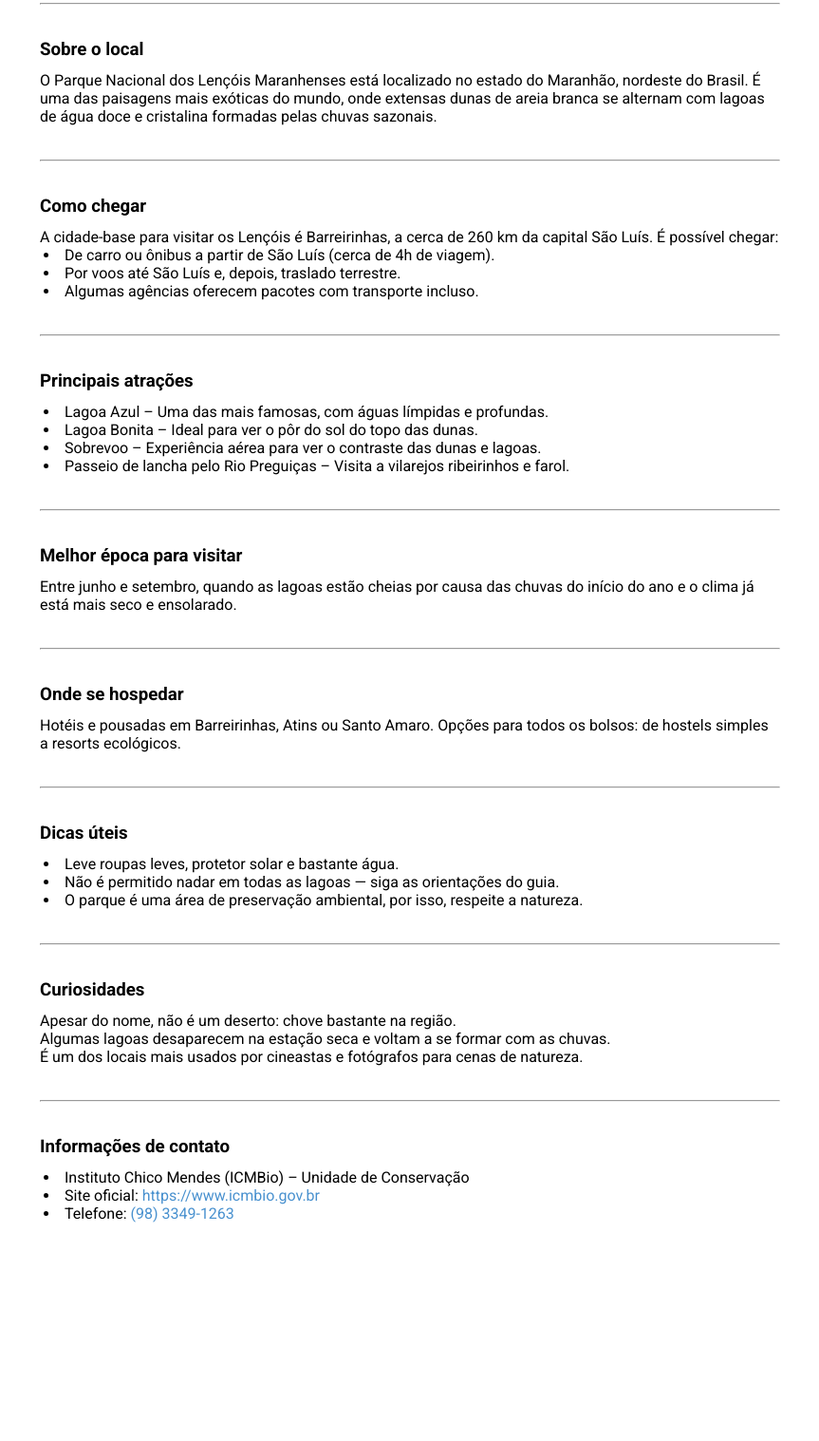
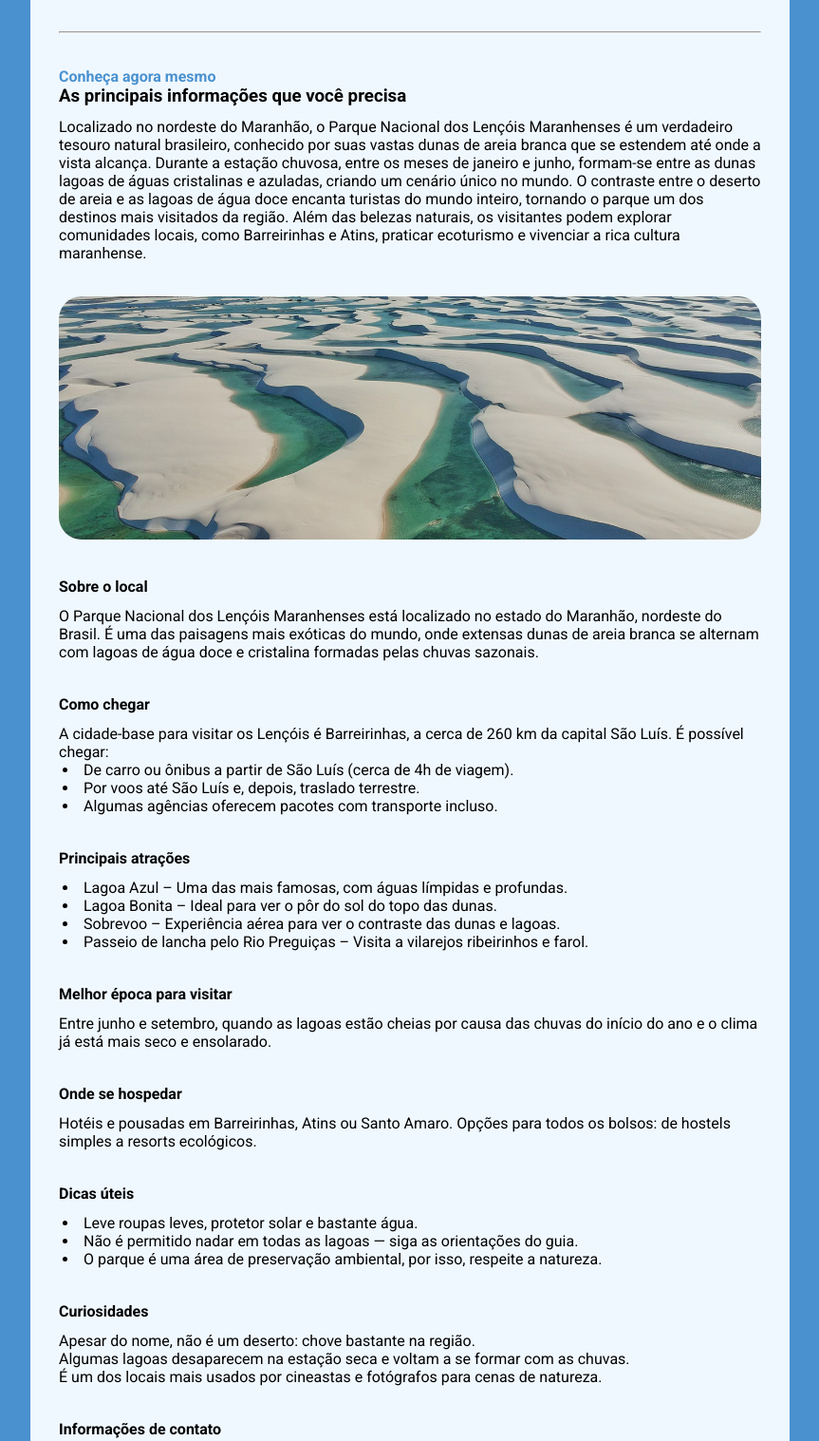
Before and after one commit to nicchonsanchez/projeto-lp-local-turistico, a plain HTML site: page index.html in a window 1280 px wide. Shown: the part 786-2303 px from the top of the page at 95% size, without its empty margins (208-1071 px from the left). Before the commit the page ends 2118 px from the top, so only its background shows below. Drawn offline with Linux system fonts and the light colour scheme.

Commit message:
Bg body e ajustes no CSS

```diff
--- a/index.html
+++ b/index.html
@@ -18,7 +18,7 @@
 </head>
 
 <body>
-
+    <img src="./assets/section-parque-nacional-dos-lencois.jpg" alt="Praia" class="bg">
     <main>
         <header>
             <h2>Belezas naturais do Maranhão que encantam o mundo</h2>
@@ -32,19 +32,25 @@
                 </figcaption>
             </figure>
         </header>
+
         <hr>
 
         <section>
-            <h3>Sobre o local</h3>
+            <h2>Conheça agora mesmo</h3>
+            <h3>As principais informações que você precisa</h3>
+            <p>Localizado no nordeste do Maranhão, o Parque Nacional dos Lençóis Maranhenses é um verdadeiro tesouro natural brasileiro, conhecido por suas vastas dunas de areia branca que se estendem até onde a vista alcança. Durante a estação chuvosa, entre os meses de janeiro e junho, formam-se entre as dunas lagoas de águas cristalinas e azuladas, criando um cenário único no mundo. O contraste entre o deserto de areia e as lagoas de água doce encanta turistas do mundo inteiro, tornando o parque um dos destinos mais visitados da região. Além das belezas naturais, os visitantes podem explorar comunidades locais, como Barreirinhas e Atins, praticar ecoturismo e vivenciar a rica cultura maranhense.</p>
+            <img src="./assets/section-parque-nacional-dos-lencois.jpg" alt="">
+        </section>
+
+        <section>
+            <h4>Sobre o local</h4>
             <p>O Parque Nacional dos Lençóis Maranhenses está localizado no estado do Maranhão, nordeste do Brasil. É
                 uma das paisagens mais exóticas do mundo, onde extensas dunas de areia branca se alternam com lagoas de
                 água doce e cristalina formadas pelas chuvas sazonais.</p>
         </section>
 
-        <hr>
-
         <section>
-            <h3>Como chegar</h3>
+            <h4>Como chegar</h4>
 
             <ul>
                 <p>A cidade-base para visitar os Lençóis é Barreirinhas, a cerca de 260 km da capital São Luís. É
@@ -55,10 +61,8 @@
             </ul>
         </section>
 
-        <hr>
-
         <section>
-            <h3>Principais atrações</h3>
+            <h4>Principais atrações</h4>
             <ul>
                 <li>Lagoa Azul – Uma das mais famosas, com águas límpidas e profundas.</li>
                 <li>Lagoa Bonita – Ideal para ver o pôr do sol do topo das dunas.</li>
@@ -67,26 +71,20 @@
             </ul>
         </section>
 
-        <hr>
-
         <section>
-            <h3>Melhor época para visitar</h3>
+            <h4>Melhor época para visitar</h4>
             <p>Entre junho e setembro, quando as lagoas estão cheias por causa das chuvas do início do ano e o clima já
             está mais seco e ensolarado.</p>
         </section>
 
-        <hr>
-
         <section>
-            <h3>Onde se hospedar</h3>
+            <h4>Onde se hospedar</h4>
             <p>Hotéis e pousadas em Barreirinhas, Atins ou Santo Amaro.
             Opções para todos os bolsos: de hostels simples a resorts ecológicos.</p>
         </section>
 
-        <hr>
-
         <section>
-            <h3>Dicas úteis</h3>
+            <h4>Dicas úteis</h4>
             <ul>
                 <li>Leve roupas leves, protetor solar e bastante água.</li>
                 <li>Não é permitido nadar em todas as lagoas — siga as orientações do guia.</li>
@@ -94,10 +92,8 @@
             </ul>
         </section>
 
-        <hr>
-
         <section>
-            <h3>Curiosidades</h3>
+            <h4>Curiosidades</h4>
             <p>Apesar do nome, não é um deserto: chove bastante na região.
             <br>
             Algumas lagoas desaparecem na estação seca e voltam a se formar com as chuvas.
@@ -105,10 +101,8 @@
             É um dos locais mais usados por cineastas e fotógrafos para cenas de natureza.</p>
         </section>
 
-        <hr>
-
         <section>
-            <h3>Informações de contato</h3>
+            <h4>Informações de contato</h4>
             <ul>
                 <li>Instituto Chico Mendes (ICMBio) – Unidade de Conservação</li>
                 <li>Site oficial: <a href="https://www.icmbio.gov.br" target="_blank">https://www.icmbio.gov.br</a></li>
--- a/style.css
+++ b/style.css
@@ -18,30 +18,49 @@ a {
     color: var(--cor-destaque);
 }
 
+h2 {
+    color: var(--cor-destaque);
+    font-size: 1rem;
+}
+
+img{
+    border-radius: 24px;
+    max-width: 100%;
+    width: 100%;
+    max-height: 60vw;
+    object-fit: cover;
+}
+img.bg{
+    border-radius: 0;
+}
+
+
+body {
+    background-color: var(--cor-destaque);
+
+    & img.bg{
+        opacity: 0.6;
+        z-index: -1;
+        position: fixed;
+        inset: 0;
+    }
+}
+
 main{
     max-width: 800px;
     height: auto;
     margin: 45px auto;
-    padding: 0 10px;
+    padding: 60px 30px;
+    background-color: aliceblue;
+    border-radius: 34px;
 
     & header {
         & h1 {
             font-size: 1.6rem;
         }
-        & h2 {
-            color: var(--cor-destaque);
-            font-size: 1rem;
-        }
+
         & figure{
             margin-top: 24px;
-
-            & img{
-                border-radius: 24px;
-                max-width: 100%;
-                width: 100%;
-                max-height: 60vw;
-                object-fit: cover;
-            }
 
             & figcaption {
                 text-align: center;
@@ -53,8 +72,18 @@ main{
     }
 
     & section {
-        & h3 {
+        margin-top: 36px;
+
+        & h3, h4 {
             margin-bottom: 12px;
+        }
+
+        h3 + p{
+            margin: 10px 0 36px;
+        }
+
+        & img {
+            max-height: 20vw;
         }
 
         & ul{
```
Also changed, not shown: assets/section-parque-nacional-dos-lencois.jpg (added).
